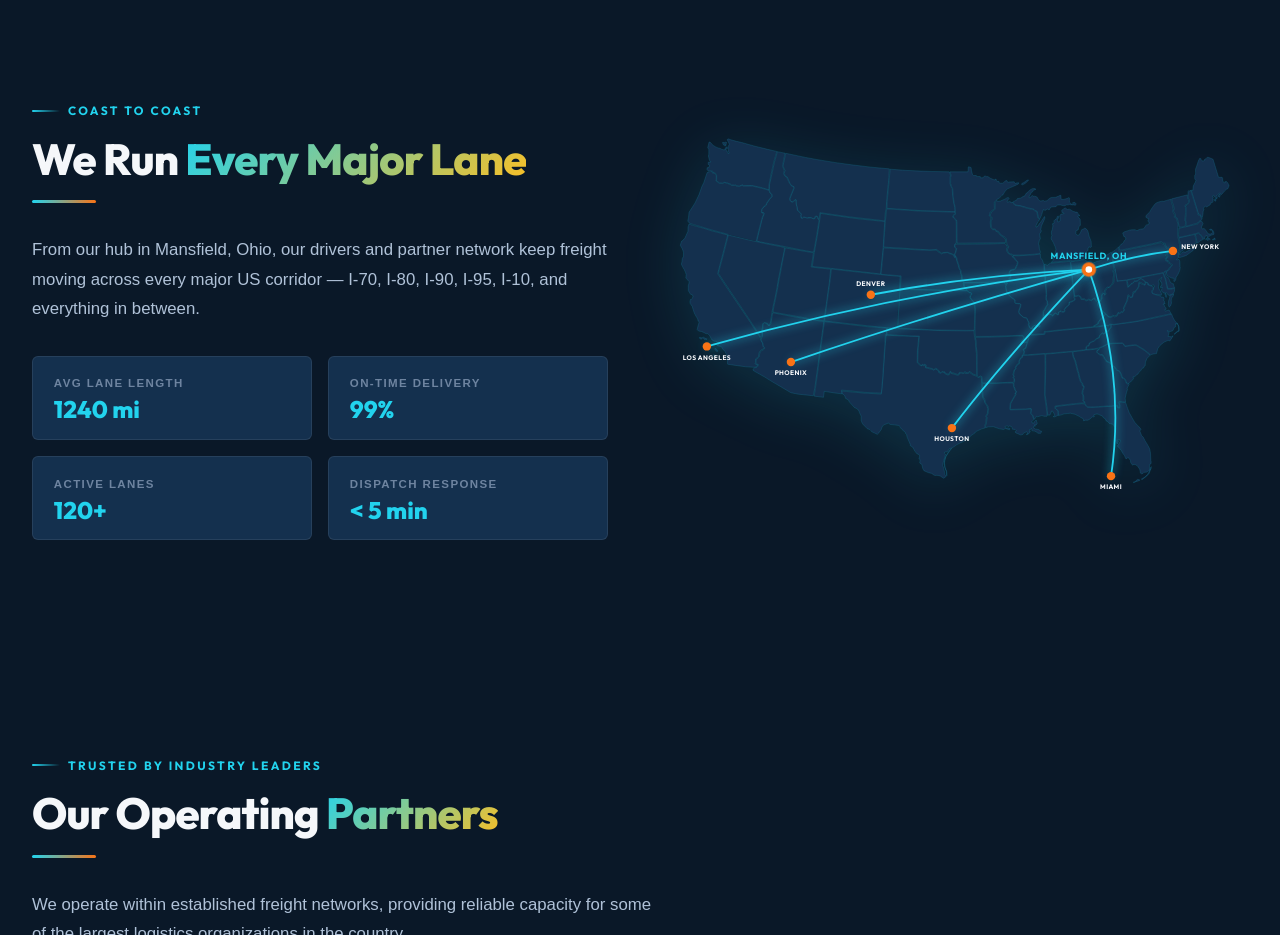
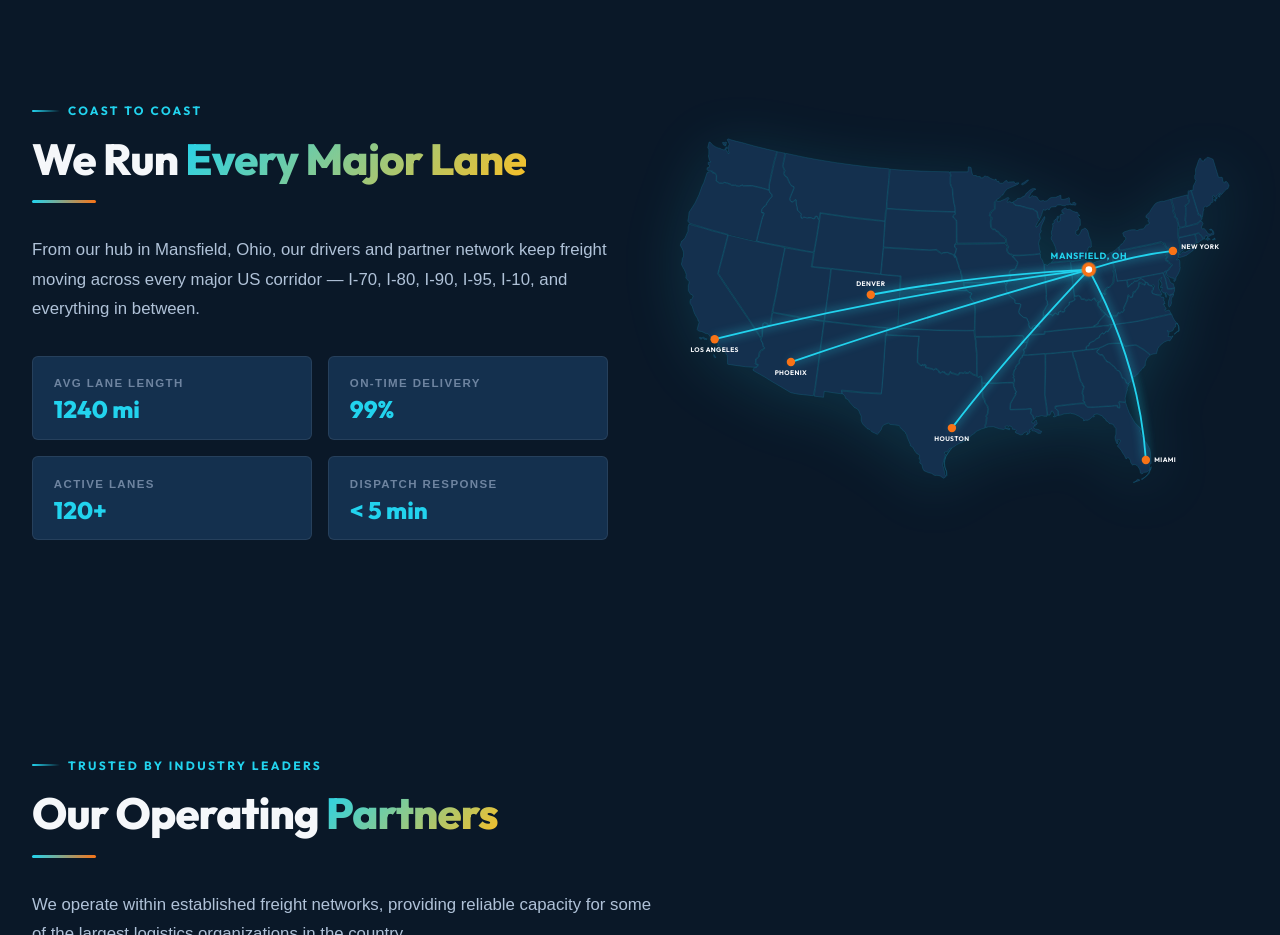
Before and after one commit to Leoche07/tavridainc.us, a plain HTML site: page index.html in a window 1280 px wide. Shown: the part 3500-4435 px from the top of the page. Drawn offline with Linux system fonts and the light colour scheme.

Commit message:
Recenter LA and Miami pins onto land
Probed actual state path geometry: Miami now sits on Florida's Atlantic
(east) coast instead of in the Gulf; LA on the southern California coast.
Routes updated to match.

Co-Authored-By: Claude Opus 4.7 <noreply@anthropic.com>

```diff
--- a/index.html
+++ b/index.html
@@ -272,15 +272,15 @@
             </g>
             <!-- Routes radiating from Mansfield, OH -->
             <path class="map-route" d="M 868,324 Q 945,300 1008,293"/>
-            <path class="map-route" d="M 868,324 Q 540,365 232,452"/>
+            <path class="map-route" d="M 868,324 Q 540,365 245,440"/>
             <path class="map-route" d="M 868,324 Q 600,400 372,478"/>
             <path class="map-route" d="M 868,324 Q 685,332 505,366"/>
             <path class="map-route" d="M 868,324 Q 730,470 640,588"/>
-            <path class="map-route" d="M 868,324 Q 930,500 905,668"/>
+            <path class="map-route" d="M 868,324 Q 952,480 963,641"/>
 
             <!-- Destination pins -->
-            <circle class="map-pin" cx="232" cy="452" r="7"/>
-            <text class="map-city" x="232" y="474" text-anchor="middle">LOS ANGELES</text>
+            <circle class="map-pin" cx="245" cy="440" r="7"/>
+            <text class="map-city" x="245" y="462" text-anchor="middle">LOS ANGELES</text>
 
             <circle class="map-pin" cx="372" cy="478" r="7"/>
             <text class="map-city" x="372" y="500" text-anchor="middle">PHOENIX</text>
@@ -291,8 +291,8 @@
             <circle class="map-pin" cx="640" cy="588" r="7"/>
             <text class="map-city" x="640" y="610" text-anchor="middle">HOUSTON</text>
 
-            <circle class="map-pin" cx="905" cy="668" r="7"/>
-            <text class="map-city" x="905" y="690" text-anchor="middle">MIAMI</text>
+            <circle class="map-pin" cx="963" cy="641" r="7"/>
+            <text class="map-city" x="977" y="645" text-anchor="start">MIAMI</text>
 
             <circle class="map-pin" cx="1008" cy="293" r="7"/>
             <text class="map-city" x="1022" y="289" text-anchor="start">NEW YORK</text>
```
